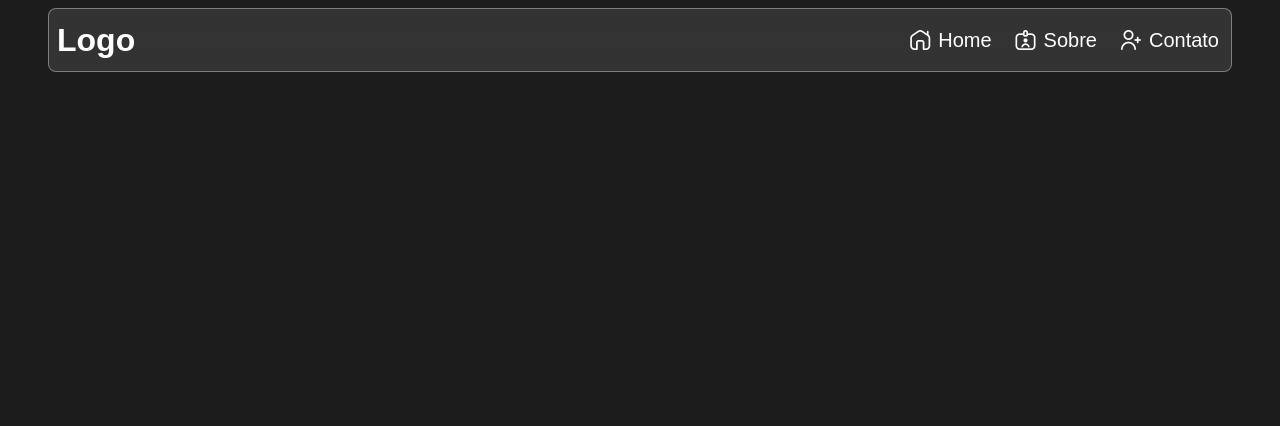
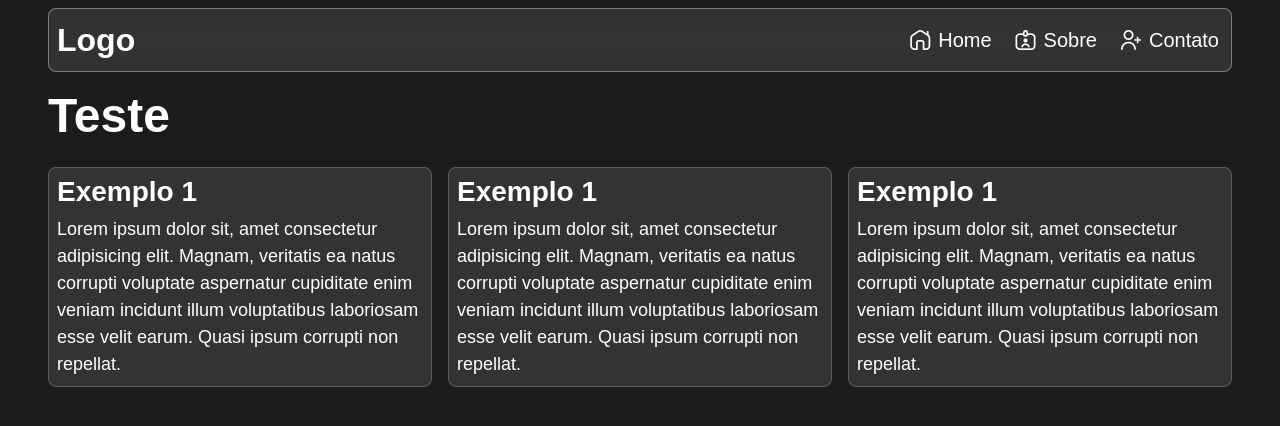
Before and after one commit to nevesapi/js-dom, a plain HTML site: page menu-hamburger.html in a window 1280 px wide. Drawn offline with nearby package versions, Linux system fonts and the light colour scheme.

Commit message:
mini desafio

```diff
--- a/menu-hamburger.html
+++ b/menu-hamburger.html
@@ -38,6 +38,7 @@
       margin: 0 auto;
     }
 
+    /* deixar o header colado no topo para facilitar a vida do usuário */
     .header {
       background-color: rgba(255, 255, 255, 0.1);
       backdrop-filter: blur(10px);
@@ -65,8 +66,15 @@
       font-size: 2.5rem;
       color: #ffffff;
       cursor: pointer;
+      padding: .25rem;
+      border-radius: .25rem;
     }
 
+    button:hover {
+      background-color: #2d2c2c;
+    }
+
+    /* ajustar o fundo da lista pensando no glasseffect */
     .links-menu {
       display: none;
 
@@ -77,7 +85,7 @@
 
       padding: 1rem;
       border-radius: 0 0 .5rem .5rem;
-      background-color: rgba(255, 255, 255, 0.1);
+      background-color: rgba(255, 255, 255, 0.47);
       backdrop-filter: blur(10px);
     }
 
@@ -118,6 +126,44 @@
       .links-menu li::before
     */
 
+
+    section {
+      display: flex;
+      flex-direction: column;
+      gap: 1rem;
+    }
+
+    section h2 {
+      font-size: 3rem;
+      margin-bottom: .5rem;
+      text-transform: capitalize;
+    }
+
+
+    .article-container {
+      display: flex;
+      flex-direction: column;
+      gap: 1rem;
+    }
+
+    article {
+      background-color: rgba(255, 255, 255, 0.1);
+      padding: .5rem;
+      border-radius: .5rem;
+      border: 1px solid rgba(255, 255, 255, 0.2);
+    }
+
+    article h3 {
+      margin-bottom: .5rem;
+      font-size: 1.75rem;
+      text-transform: capitalize;
+    }
+
+    article p {
+      font-size: 1.125rem;
+      line-height: 150%;
+    }
+
     @media screen and (min-width: 800px) {
       button {
         display: none;
@@ -135,6 +181,10 @@
 
       .links-menu li {
         margin-bottom: 0;
+      }
+
+      .article-container {
+        flex-direction: row;
       }
     }
   </style>
@@ -165,6 +215,35 @@
 
   </header>
 
+  <main>
+    <div class="limitador">
+      <section>
+        <h2>teste</h2>
+
+        <div class="article-container">
+          <article>
+            <h3>exemplo 1</h3>
+            <p>Lorem ipsum dolor sit, amet consectetur adipisicing elit. Magnam, veritatis ea natus corrupti voluptate
+              aspernatur cupiditate enim veniam incidunt illum voluptatibus laboriosam esse velit earum. Quasi ipsum
+              corrupti non repellat.</p>
+          </article>
+          <article>
+            <h3>exemplo 1</h3>
+            <p>Lorem ipsum dolor sit, amet consectetur adipisicing elit. Magnam, veritatis ea natus corrupti voluptate
+              aspernatur cupiditate enim veniam incidunt illum voluptatibus laboriosam esse velit earum. Quasi ipsum
+              corrupti non repellat.</p>
+          </article>
+          <article>
+            <h3>exemplo 1</h3>
+            <p>Lorem ipsum dolor sit, amet consectetur adipisicing elit. Magnam, veritatis ea natus corrupti voluptate
+              aspernatur cupiditate enim veniam incidunt illum voluptatibus laboriosam esse velit earum. Quasi ipsum
+              corrupti non repellat.</p>
+          </article>
+        </div>
+      </section>
+    </div>
+  </main>
+
   <script src="menu-hamburger.js"></script>
 </body>
 
```
Also changed, not shown: teste.html (added, +14 -0 lines).
